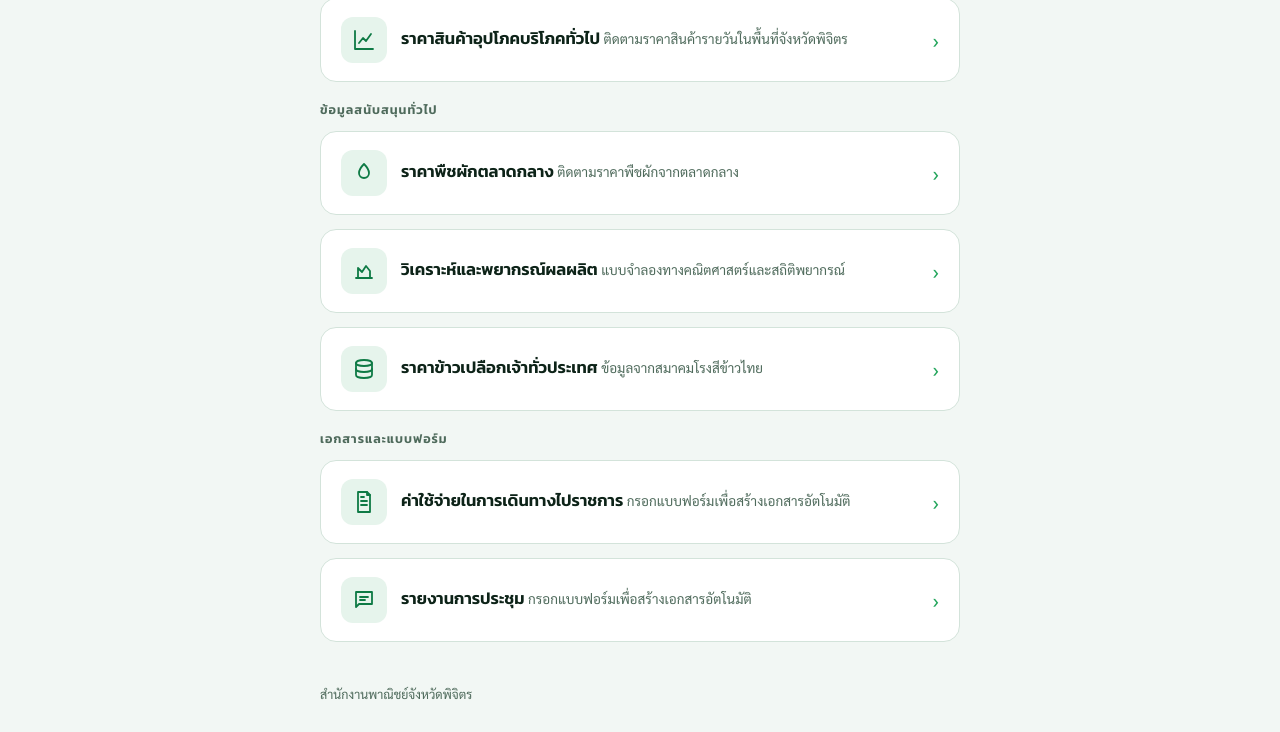
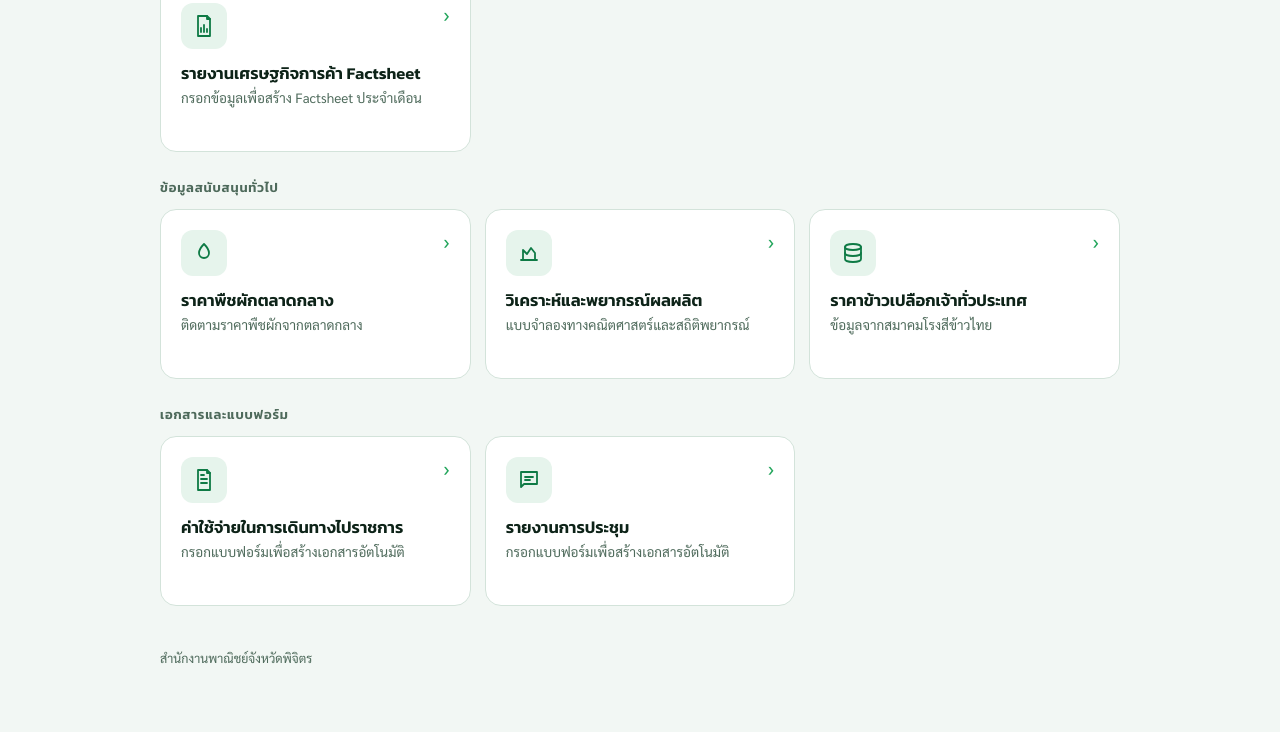
Before and after one commit to wuttinanmoc/phichit-mocsupport, a plain HTML site: page index.html in a window 1280 px wide. Shown: the part 424-1156 px from the top of the page. After the commit the page ends 1120 px from the top, so only its background shows below. Drawn offline with Linux system fonts and the light colour scheme.

Commit message:
Add files via upload

```diff
--- a/index.html
+++ b/index.html
@@ -30,18 +30,24 @@ body{
   padding-top:calc(34px + env(safe-area-inset-top,0px));
 }
 .head::after{content:"";position:absolute;right:-70px;top:-90px;width:300px;height:300px;border-radius:50%;border:44px solid rgba(255,255,255,.06);pointer-events:none}
-.wrap{max-width:640px;margin:0 auto;position:relative;z-index:1}
+.wrap{max-width:960px;margin:0 auto;position:relative;z-index:1}
 .org{font-family:var(--display);font-weight:600;font-size:clamp(14px,2.4vw,16px);color:var(--gold);margin:0 0 6px;letter-spacing:.01em}
 .title{font-family:var(--display);font-weight:600;font-size:clamp(24px,5vw,34px);line-height:1.25;margin:0;text-wrap:balance}
 .sub{margin:14px 0 0;color:#dcefe4;font-size:14.5px;max-width:52ch}
-main{max-width:640px;margin:0 auto;padding:22px 0 40px;display:grid;gap:14px}
-.eyebrow{font-family:var(--display);font-weight:600;font-size:12.5px;letter-spacing:.08em;color:var(--muted);text-transform:uppercase;margin:4px 0 -2px}
+main{max-width:960px;margin:0 auto;padding:22px 0 40px;display:grid;gap:26px}
+.group{display:grid;gap:12px}
+.eyebrow{font-family:var(--display);font-weight:600;font-size:13px;letter-spacing:.06em;color:var(--muted);margin:0}
+.grid{
+  display:grid; gap:14px;
+  grid-template-columns:repeat(auto-fill,minmax(min(100%,270px),1fr));
+}
 a.btn{
-  display:flex; align-items:center; gap:14px; text-decoration:none; color:var(--ink);
-  background:var(--paper); border:1px solid var(--line); border-radius:16px; padding:18px 20px;
+  display:flex; flex-direction:column; align-items:flex-start; gap:14px; text-decoration:none; color:var(--ink);
+  background:var(--paper); border:1px solid var(--line); border-radius:16px; padding:20px; min-height:170px;
+  position:relative;
   transition:border-color .15s ease, transform .15s ease, box-shadow .15s ease;
 }
-a.btn:hover{border-color:var(--leaf); box-shadow:0 6px 18px rgba(14,122,69,.12); transform:translateY(-1px)}
+a.btn:hover{border-color:var(--leaf); box-shadow:0 6px 18px rgba(14,122,69,.12); transform:translateY(-2px)}
 a.btn:focus-visible{outline:2px solid var(--leaf); outline-offset:2px}
 .icon{
   flex:none; width:46px; height:46px; border-radius:12px; display:grid; place-items:center;
@@ -49,11 +55,11 @@ a.btn:focus-visible{outline:2px solid var(--leaf); outline-offset:2px}
 }
 .icon svg{width:24px;height:24px;stroke:currentColor;fill:none;stroke-width:1.8;stroke-linecap:round;stroke-linejoin:round}
 .txt{min-width:0; flex:1}
-.name{font-family:var(--display);font-weight:600;font-size:16.5px;line-height:1.35}
-.desc{font-size:13.5px;color:var(--muted);margin-top:2px}
-.go{flex:none;font-size:20px;color:var(--leaf);transform:translateX(0);transition:transform .15s ease}
+.name{display:block;font-family:var(--display);font-weight:600;font-size:16.5px;line-height:1.35}
+.desc{display:block;font-size:13.5px;color:var(--muted);margin-top:4px}
+.go{position:absolute;top:18px;right:20px;font-size:20px;color:var(--leaf);transition:transform .15s ease}
 a.btn:hover .go{transform:translateX(3px)}
-footer{max-width:640px;margin:0 auto;padding:4px 0 30px;color:var(--muted);font-size:12.5px}
+footer{max-width:960px;margin:0 auto;padding:4px 0 30px;color:var(--muted);font-size:12.5px}
 </style>
 </head>
 <body>
@@ -67,7 +73,9 @@ footer{max-width:640px;margin:0 auto;padding:4px 0 30px;color:var(--muted);font-
 </header>
 
 <main>
-  <p class="eyebrow">ข้อมูลเฉพาะสำนักงาน</p>
+  <section class="group">
+    <p class="eyebrow">ข้อมูลเฉพาะ สพจ.พิจิตร</p>
+    <div class="grid">
 
       <a class="btn" href="https://script.google.com/macros/s/AKfycbxCC1gasyfYvjOxcNE5Xo2GHU_1EowhaEzjWY3mRlPVFvEJq1IeCAG0BoDZd891U_nG/exec" target="_blank" rel="noopener">
         <span class="icon" aria-hidden="true">
@@ -102,7 +110,23 @@ footer{max-width:640px;margin:0 auto;padding:4px 0 30px;color:var(--muted);font-
         <span class="go" aria-hidden="true">›</span>
       </a>
 
+      <a class="btn" href="https://phichit-factsheet.vercel.app/" target="_blank" rel="noopener">
+        <span class="icon" aria-hidden="true">
+          <svg viewBox="0 0 24 24"><path d="M6 2h9l3 3v17H6z"/><path d="M15 2v3h3"/><path d="M9 18v-4M12 18v-7M15 18v-3"/></svg>
+        </span>
+        <span class="txt">
+          <span class="name">รายงานเศรษฐกิจการค้า Factsheet</span>
+          <span class="desc">กรอกข้อมูลเพื่อสร้าง Factsheet ประจำเดือน</span>
+        </span>
+        <span class="go" aria-hidden="true">›</span>
+      </a>
+
+    </div>
+  </section>
+
+  <section class="group">
     <p class="eyebrow">ข้อมูลสนับสนุนทั่วไป</p>
+    <div class="grid">
 
       <a class="btn" href="https://pla-vegetpricecentalmkt.vercel.app/" target="_blank" rel="noopener">
         <span class="icon" aria-hidden="true">
@@ -137,7 +161,12 @@ footer{max-width:640px;margin:0 auto;padding:4px 0 30px;color:var(--muted);font-
         <span class="go" aria-hidden="true">›</span>
       </a>
 
+    </div>
+  </section>
+
+  <section class="group">
     <p class="eyebrow">เอกสารและแบบฟอร์ม</p>
+    <div class="grid">
 
       <a class="btn" href="https://pla-expenseclaim.vercel.app/" target="_blank" rel="noopener">
         <span class="icon" aria-hidden="true">
@@ -160,6 +189,9 @@ footer{max-width:640px;margin:0 auto;padding:4px 0 30px;color:var(--muted);font-
         </span>
         <span class="go" aria-hidden="true">›</span>
       </a>
+
+    </div>
+  </section>
 </main>
 
 <footer>สำนักงานพาณิชย์จังหวัดพิจิตร</footer>
```
Lines whose indentation alone changed are shown as unchanged.
